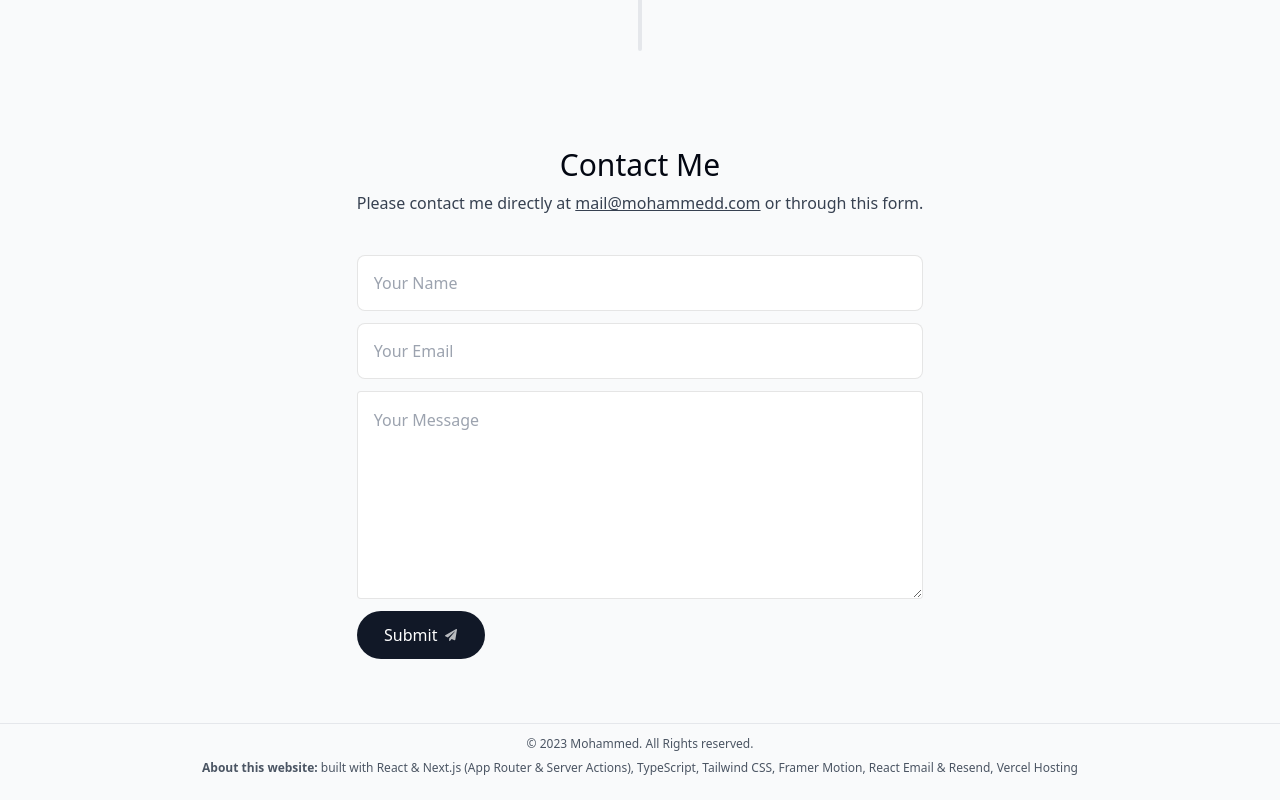
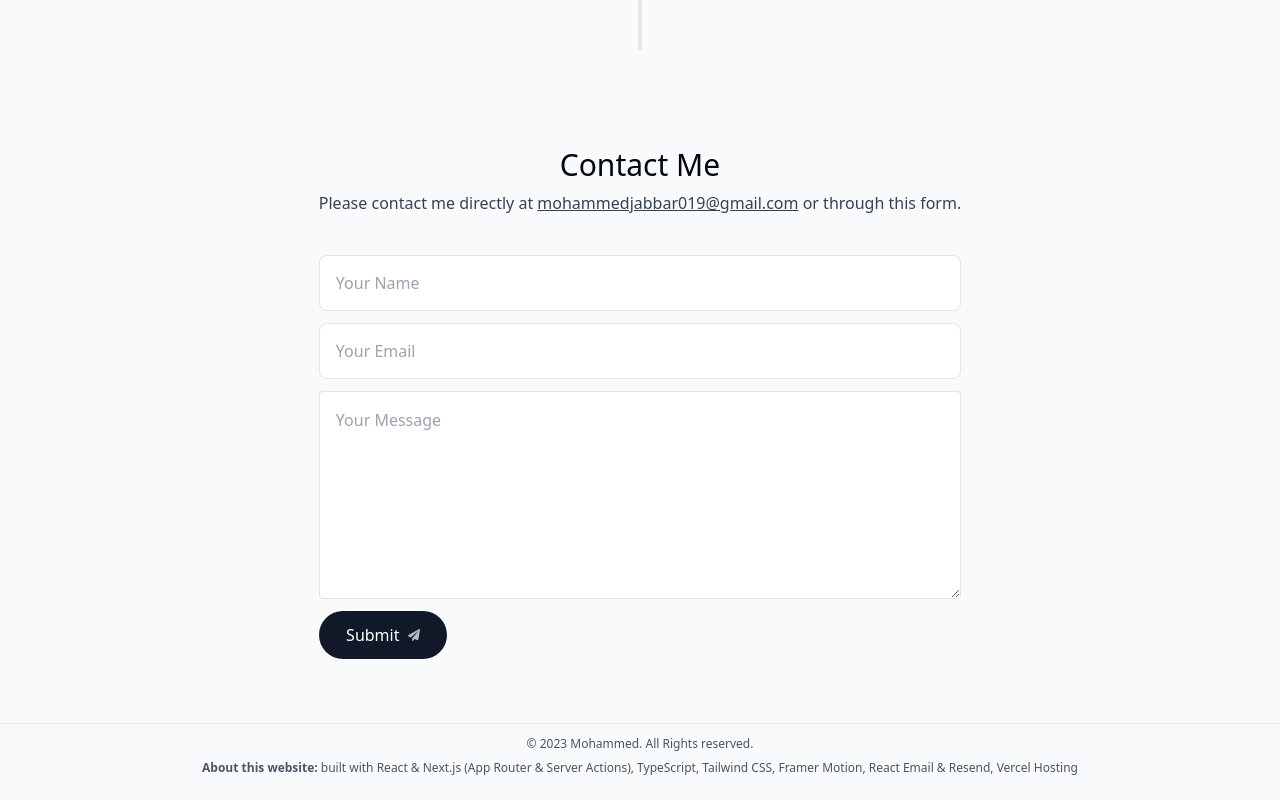
Before and after one commit to mohammed019/mohammedd.com, a Next.js app: page / in a window 1280 px wide. Shown: the part 3647-4447 px from the top of the page. Built offline with nearby package versions, Linux system fonts and the light colour scheme.

Commit message:
Update Contact.tsx

```diff
--- a/components/Contact.tsx
+++ b/components/Contact.tsx
@@ -32,10 +32,10 @@ export default function Contact() {
         Please contact me directly at{" "}
         <a
           className="underline"
-          href="mailto:mail@mohammedd.com"
+          href="mailto:mohammedjabbar019@gmail.com"
           target="_blank"
         >
-          mail@mohammedd.com
+          mohammedjabbar019@gmail.com
         </a>{" "}
         or through this form.
       </p>
```
